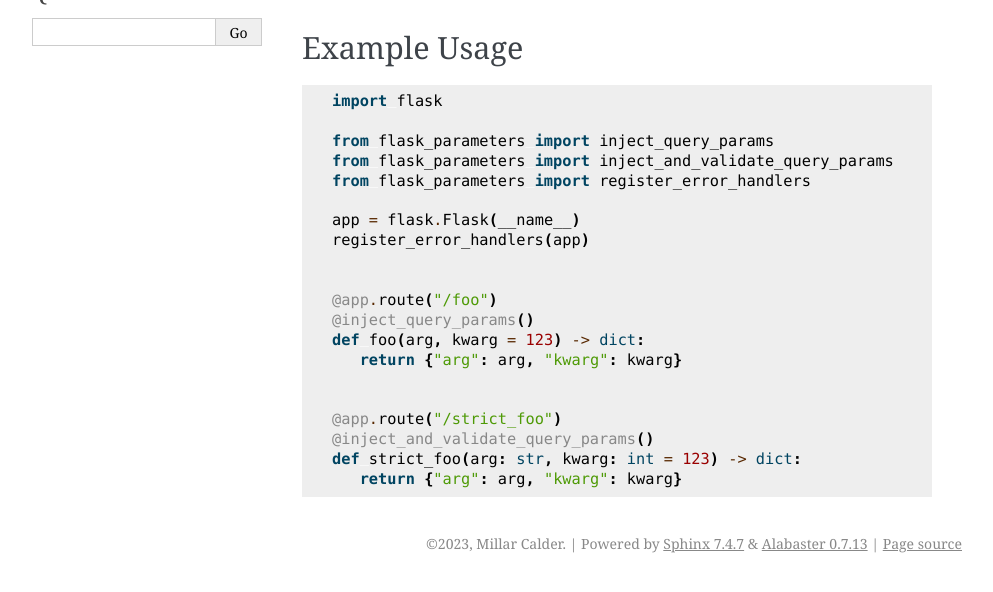
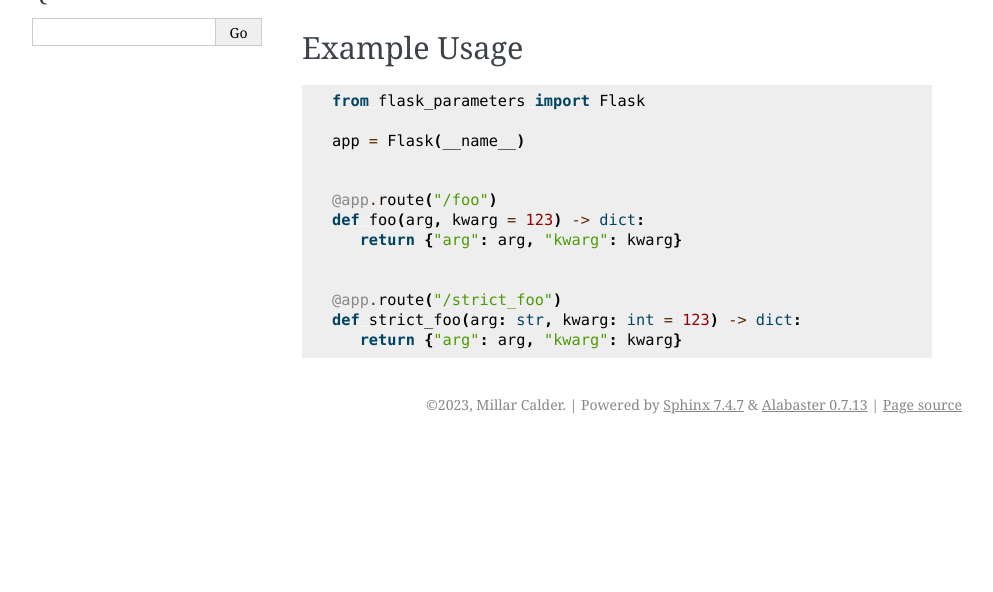
Before and after one commit to millarcalder/flask_params, a Sphinx documentation site: the page built from docs/index.rst, in a window 1280 px wide, cut to the strip 272-864 px from the top of the page. Shown: the whole strip, without its empty margins (148-1141 px from the left). Built offline with Sphinx 7.4.7, drawn with Linux system fonts in a browser that asks for light colours.

Commit message:
update documentation

```diff
--- a/docs/index.rst
+++ b/docs/index.rst
@@ -26,23 +26,16 @@ Example Usage
 
 .. code-block::
 
-   import flask
+   from flask_parameters import Flask
 
-   from flask_parameters import inject_query_params
-   from flask_parameters import inject_and_validate_query_params
-   from flask_parameters import register_error_handlers
-
-   app = flask.Flask(__name__)
-   register_error_handlers(app)
+   app = Flask(__name__)
 
 
    @app.route("/foo")
-   @inject_query_params()
    def foo(arg, kwarg = 123) -> dict:
       return {"arg": arg, "kwarg": kwarg}
 
 
    @app.route("/strict_foo")
-   @inject_and_validate_query_params()
    def strict_foo(arg: str, kwarg: int = 123) -> dict:
       return {"arg": arg, "kwarg": kwarg}
```
Also changed, not shown: 1 other file.
